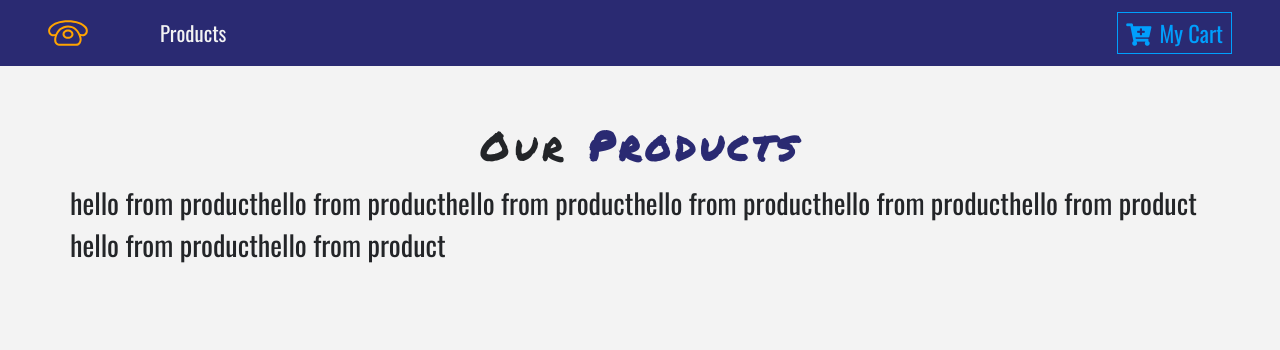
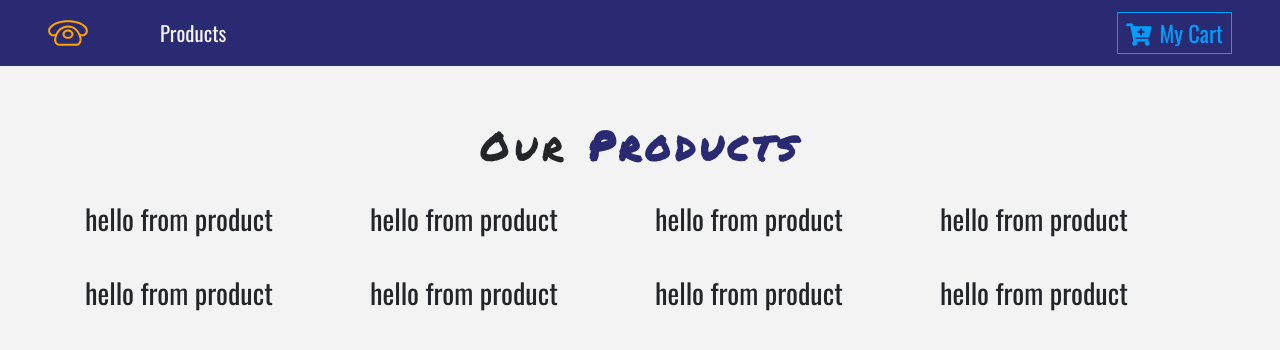
Before and after one commit to spiritxhx/PhoneStore, a React (Create React App) app: page / in a window 1280 px wide. Shown: the top 350 px of the page. Built offline with nearby package versions, Linux system fonts and the light colour scheme.

Commit message:
create the ProductWrapper and add styled to it

```diff
--- a/src/components/Product.js
+++ b/src/components/Product.js
@@ -7,9 +7,13 @@ export default class Product extends Component {
   render() {
     const {id, title, img, price, inCart} = this.props.product;
     return (
-      <div>
+      <ProductWrapper className="col-9 mx-auto col-md-6 col-lg-3 my-3">
         <h3>hello from product</h3>
-      </div>
+      </ProductWrapper>
     )
   }
 }
+
+const ProductWrapper = styled.div`
+
+`;
```
